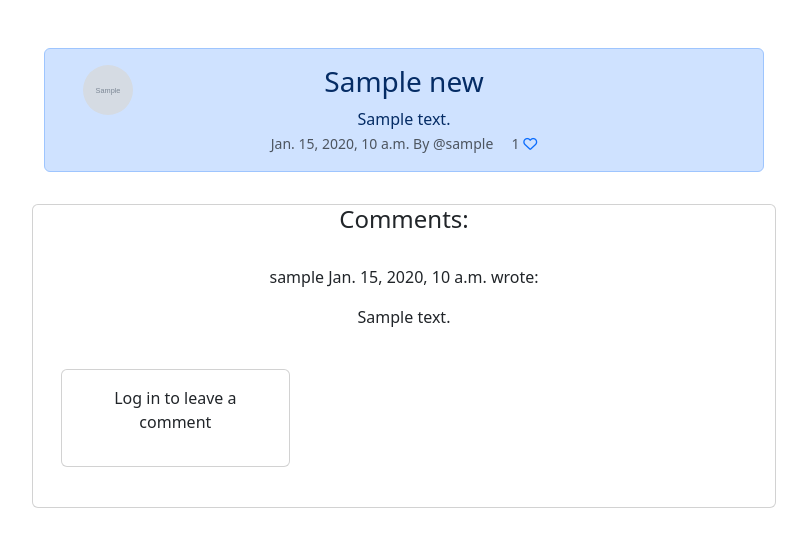
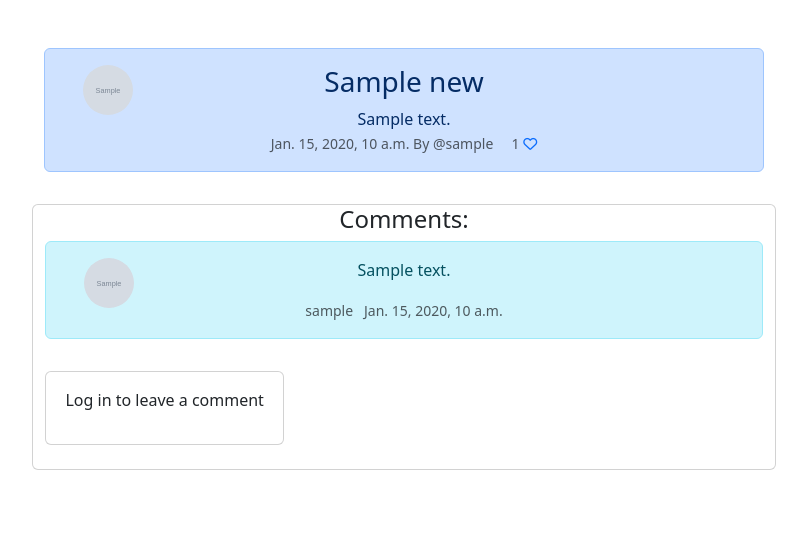
Before and after one commit to sacarr98/NewsStories, a Django app: page /news_display/1 in a window 1280 px wide. Shown: the part 56-603 px from the top of the page, without its empty margins (50-857 px from the left). Run offline with Django 5.2, Linux system fonts and the light colour scheme; tables that the repository leaves empty hold one stand-in row (values such as "Sample post"); grey boxes marked "Sample" are stand-in pictures; some libraries are stand-ins or nearby versions.

Commit message:
add bootstrap styling to comments

```diff
--- a/yournews/templates/news_display.html
+++ b/yournews/templates/news_display.html
@@ -48,20 +48,25 @@
     <div class="row">
         <div class="col-md-8 card mb-4  mt-3 ">
             <h4>Comments:</h4>
-            <div class="card-body">
+            <div class="alert alert-info" role="alert">
+                <div class="containter">
+                    <div class="row">
                         <!-- We want a for loop inside the empty control tags to iterate through each comment in comments -->
                         {% for comment in comments %}
-                <div
-                    class="p-2">
-                    <p class="font-weight-bold">
-                        {{ comment.commenter }}
-                        <span class="font-weight-normal">
-                            {{ comment.created_on }}
-                        </span> wrote:
-                    </p>
+                        <div class="col-2">
+                            {% if comment.commenter.profile.profile_image %}
+                            <img src="{{ comment.commenter.profile.profile_image.url }}" width="50" height="50" class="rounded-circle" alt="{{ profile.user.username}}">
+                            {% else %}
+                            <img src="{% static 'images/default_profile_pic.png' %}" width="50" height="50" class="rounded-circle" alt="{{ profile.user.username}}">
+                            {% endif %}
+                        </div>
+                        <div class="col-8">
                             <div id="comment{{ comment.id }}">
                                 {{ comment.comment_body | linebreaks }}
                             </div>
+                            <small class="text-muted">
+                                {{ comment.commenter }} &nbsp; {{ comment.created_on }}
+                            </small>
                             {% if user.is_authenticated and comment.author == user %}
                             <button class="btn btn-delete" comment_id="{{ comment.id }}">Delete</button>
                             <button class="btn btn-edit" comment_id="{{ comment.id }}">Edit</button>
@@ -69,6 +74,9 @@
                         </div>
                         <!-- Our for loop ends here -->
                         {% endfor %}
+                    </div>
+                </div>
+            </div>
                 <!-- Creating New Comments -->
     <div class="col-md-4 card mb-4  mt-3 ">
         <div class="card-body">
```
Lines whose indentation alone changed are shown as unchanged.
